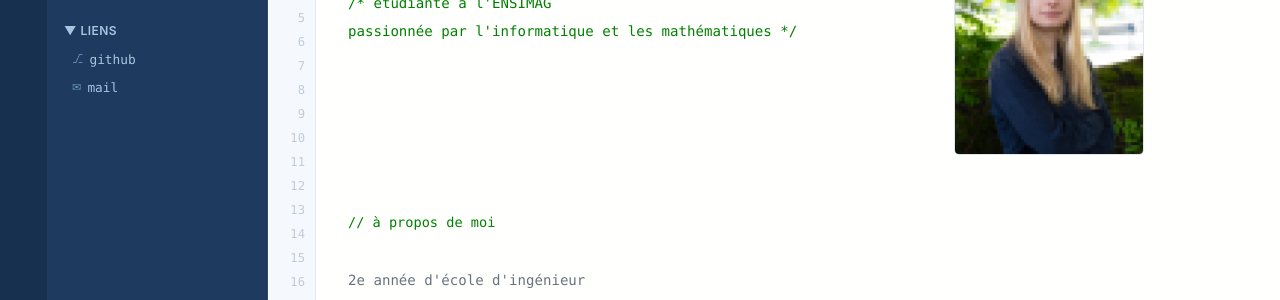
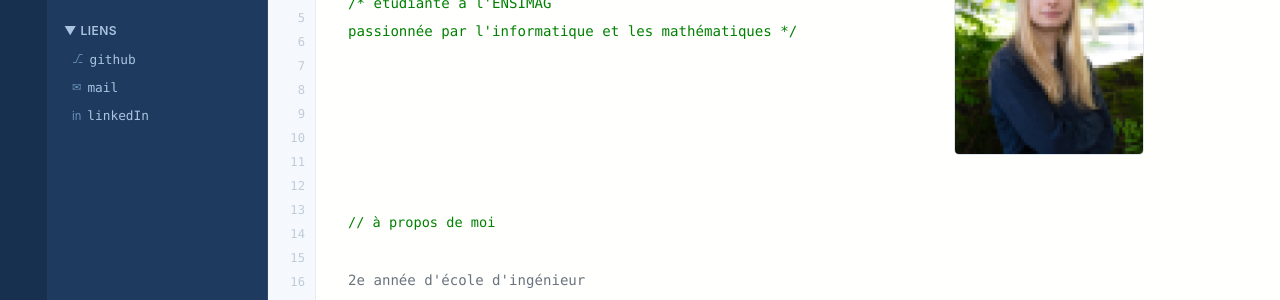
Before and after one commit to mkdir-lucile/mkdir-lucile.github.io, a Jekyll site: the page built from index.html, in a window 1280 px wide. Shown: the part 190-490 px from the top of the page. Built offline with Jekyll 4.4.1, drawn with Linux system fonts in a browser that asks for light colours.

Commit message:
link to likedin

```diff
--- a/_config.yml
+++ b/_config.yml
@@ -26,6 +26,7 @@ baseurl: "" # the subpath of your site, e.g. /blog
 url: "https://mkdir-lucile.github.io" # the base hostname & protocol for your site, e.g. http://example.com
 twitter_username: jekyllrb
 github_username:  mkdir-lucile
+likedin_url: www.linkedin.com/in/lucile-hudry-202957406
 
 theme: null
 plugins: []
--- a/_layouts/default.html
+++ b/_layouts/default.html
@@ -62,6 +62,10 @@
         <li class="sidebar-item">
           <span class="sidebar-file-icon">✉</span>
           <a href="mailto:{{ site.email }}">mail</a>
+        </li>
+        <li class="sidebar-item">
+          <span class="sidebar-file-icon">in</span>
+          <a href="mailto:{{ site.email }}">linkedIn</a>
         </li>
       </ul>
     </div>
```
